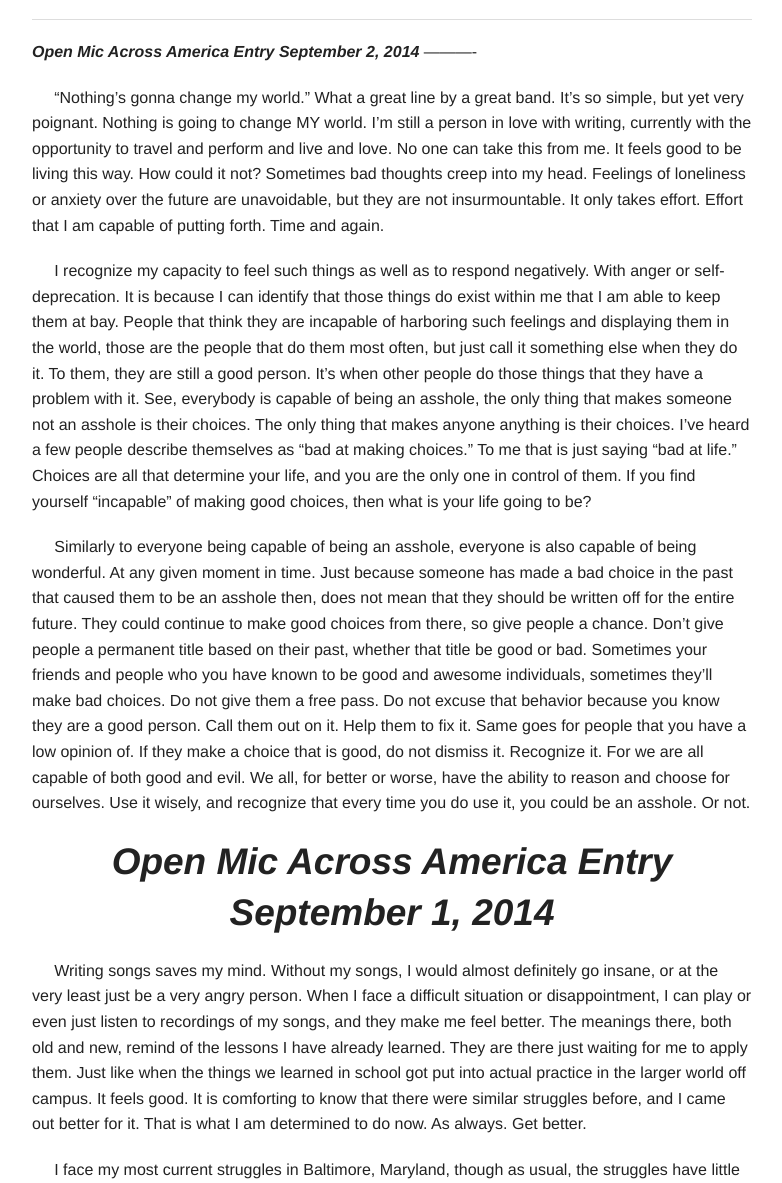
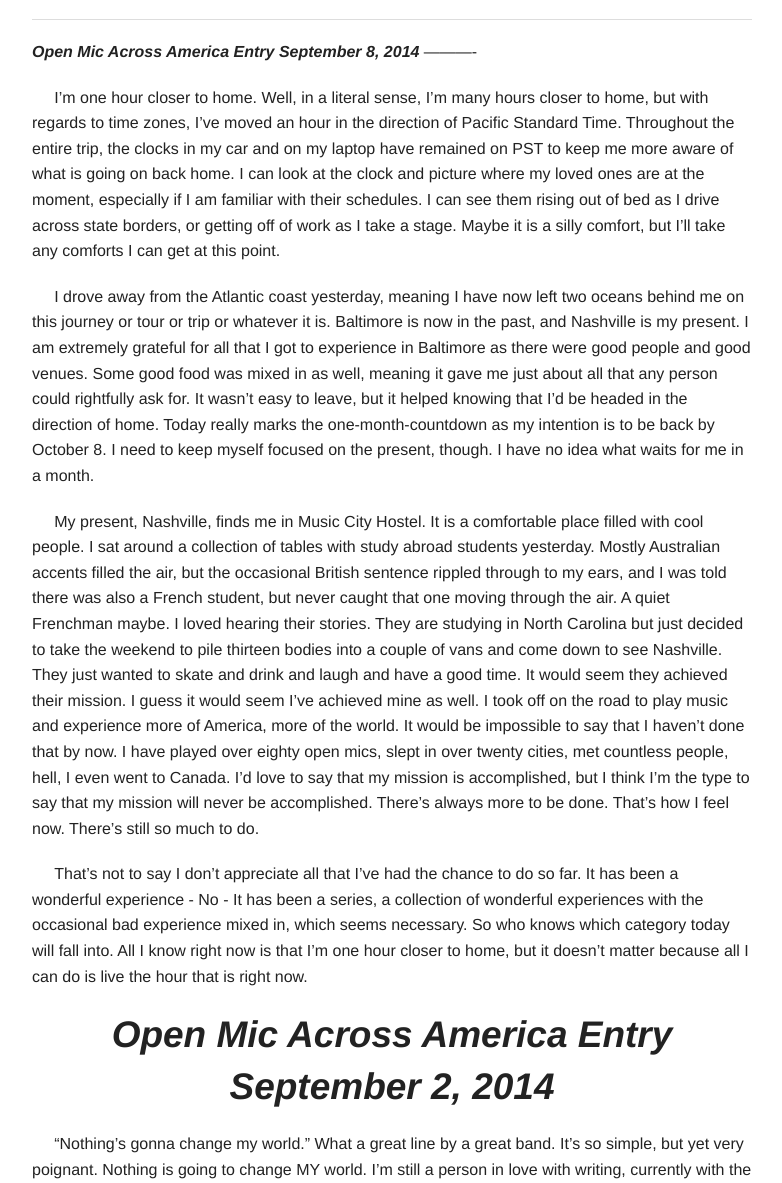
Before and after one commit to atrivialhero/atrivialhero.github.io, a Jekyll site: the page built from tour.md, in a window 1280 px wide and 1400 px high, scrolled down 2392 px, cut to the strip 217-1400 px from the top of the window. Shown: the whole strip, without its empty margins (373-1155 px from the left). Built offline with Jekyll 4.4.1, drawn with Linux system fonts in a browser that asks for light colours; some web fonts are replaced; Markdown is read by kramdown in place of the engine named in the settings.

Commit message:
Update tour.md

```diff
--- a/tour.md
+++ b/tour.md
@@ -26,6 +26,17 @@ Tour
 ***Review of Open Mics in Boise and Salt Lake City***
 <iframe width="560" height="315" src="//www.youtube.com/embed/Fi125sE5Hs4" frameborder="0" allowfullscreen></iframe>
 ---
+***Open Mic Across America Entry September 8, 2014***
+----------
+
+&nbsp;&nbsp;&nbsp;&nbsp;&nbsp;I'm one hour closer to home. Well, in a literal sense, I'm many hours closer to home, but with regards to time zones, I've moved an hour in the direction of Pacific Standard Time. Throughout the entire trip, the clocks in my car and on my laptop have remained on PST to keep me more aware of what is going on back home. I can look at the clock and picture where my loved ones are at the moment, especially if I am familiar with their schedules. I can see them rising out of bed as I drive across state borders, or getting off of work as I take a stage. Maybe it is a silly comfort, but I'll take any comforts I can get at this point.
+
+&nbsp;&nbsp;&nbsp;&nbsp;&nbsp;I drove away from the Atlantic coast yesterday, meaning I have now left two oceans behind me on this journey or tour or trip or whatever it is. Baltimore is now in the past, and Nashville is my present. I am extremely grateful for all that I got to experience in Baltimore as there were good people and good venues. Some good food was mixed in as well, meaning it gave me just about all that any person could rightfully ask for. It wasn't easy to leave, but it helped knowing that I'd be headed in the direction of home. Today really marks the one-month-countdown as my intention is to be back by October 8. I need to keep myself focused on the present, though. I have no idea what waits for me in a month.
+
+&nbsp;&nbsp;&nbsp;&nbsp;&nbsp;My present, Nashville, finds me in Music City Hostel. It is a comfortable place filled with cool people. I sat around a collection of tables with study abroad students yesterday. Mostly Australian accents filled the air, but the occasional British sentence rippled through to my ears, and I was told there was also a French student, but never caught that one moving through the air. A quiet Frenchman maybe. I loved hearing their stories. They are studying in North Carolina but just decided to take the weekend to pile thirteen bodies into a couple of vans and come down to see Nashville. They just wanted to skate and drink and laugh and have a good time. It would seem they achieved their mission. I guess it would seem I've achieved mine as well. I took off on the road to play music and experience more of America, more of the world. It would be impossible to say that I haven't done that by now. I have played over eighty open mics, slept in over twenty cities, met countless people, hell, I even went to Canada. I'd love to say that my mission is accomplished, but I think I'm the type to say that my mission will never be accomplished. There's always more to be done. That's how I feel now. There's still so much to do.
+
+&nbsp;&nbsp;&nbsp;&nbsp;&nbsp;That's not to say I don't appreciate all that I've had the chance to do so far. It has been a wonderful experience - No - It has been a series, a collection of wonderful experiences with the occasional bad experience mixed in, which seems necessary. So who knows which category today will fall into. All I know right now is that I'm one hour closer to home, but it doesn't matter because all I can do is live the hour that is right now.
+
 ***Open Mic Across America Entry September 2, 2014***
 ----------
 
```
